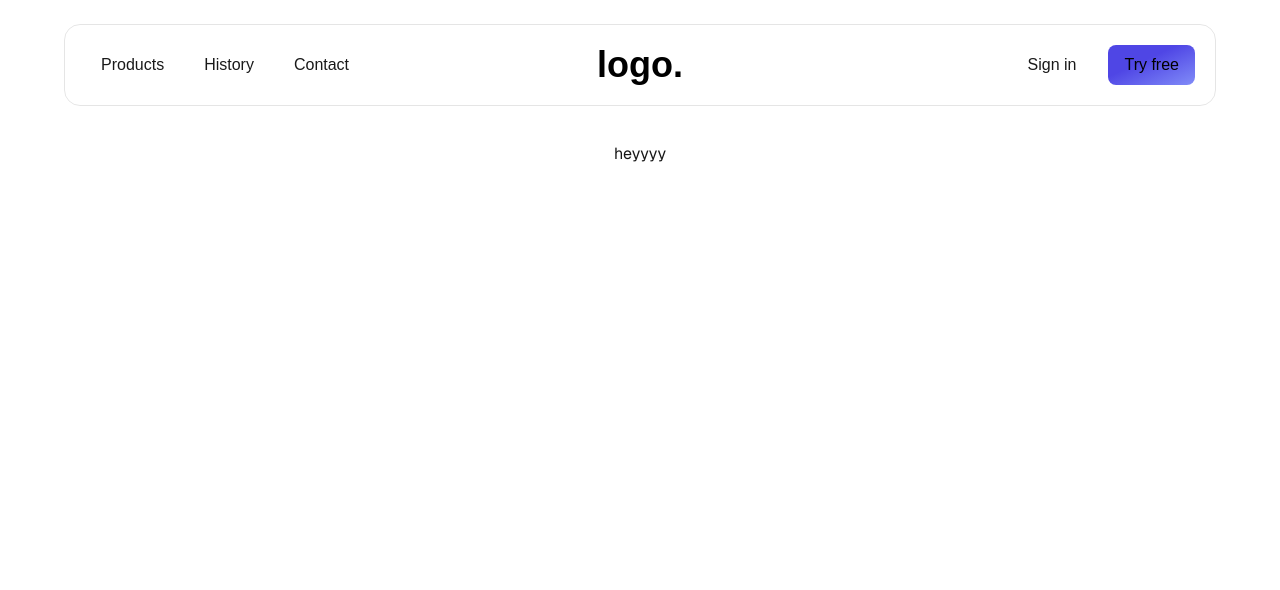
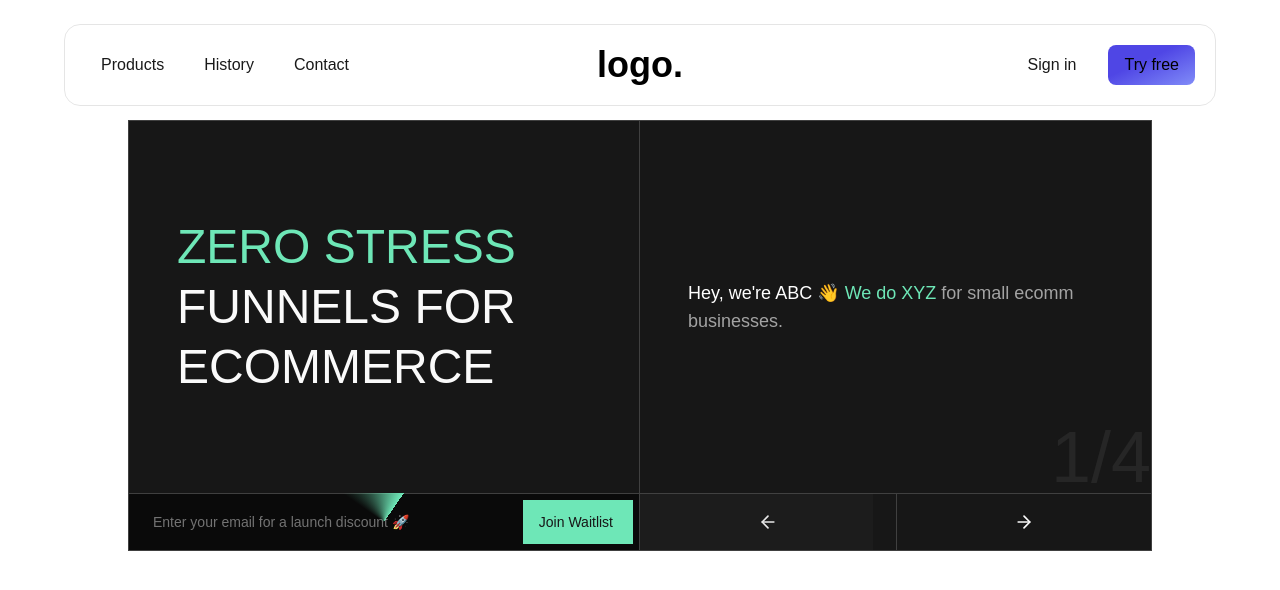
Before and after one commit to jugunu-21/farmopti, a Next.js app: page / in a window 1280 px wide. Shown: the top 590 px of the page. Built offline with nearby package versions, Linux system fonts and the light colour scheme.

Commit message:
add hero section

```diff
--- a/app/page.tsx
+++ b/app/page.tsx
@@ -1,9 +1,10 @@
 
-
+import  {FiftyFiftyHero} from "@/components/hero"
 export default function Home() {
   return (
-    <div className="grid grid-rows-[20px_1fr_20px] items-center justify-items-center min-h-screen p-8 pb-20 gap-16 sm:p-20 font-[family-name:var(--font-geist-sans)]">
-     heyyyy
+    // <div className="grid grid-rows-[20px_1fr_20px] items-center justify-items-center min-h-screen p-8 pb-20 gap-16 sm:p-20 font-[family-name:var(--font-geist-sans)]">
+    <div className="pt-10">
+    <FiftyFiftyHero/>
     </div>
   );
 }
--- /dev/null
+++ b/components/hero.tsx
@@ -0,0 +1,313 @@
+"use client"
+import {
+    animate,
+    useMotionTemplate,
+    useMotionValue,
+    motion,
+    MotionConfig,
+  } from "framer-motion";
+  import React, {
+    Dispatch,
+    SetStateAction,
+    useState,
+    useEffect,
+    MouseEventHandler,
+  } from "react";
+  import { FiArrowLeft, FiArrowRight } from "react-icons/fi";
+  import { SiShopify } from "react-icons/si";
+  import { twMerge } from "tailwind-merge";
+
+  export const FiftyFiftyHero = () => {
+    return (
+      <section className="mx-auto my-4 grid max-w-5xl grid-cols-12 border border-neutral-700 bg-neutral-900 text-neutral-50">
+        <Left />
+        <Right />
+      </section>
+    );
+  };
+
+  const Left = () => (
+    <div className="col-span-12 flex flex-col justify-between border-r border-neutral-700 md:col-span-6">
+      <div className="px-6 py-20 md:px-12 md:py-24">
+        <h1 className="text-4xl uppercase leading-tight md:text-5xl md:leading-tight">
+          <span className="text-emerald-300">Zero stress </span>
+          funnels for Ecommerce
+        </h1>
+      </div>
+      <BeamInput />
+    </div>
+  );
+
+  const BeamInput = () => {
+    const turn = useMotionValue(0);
+
+    useEffect(() => {
+      animate(turn, 1, {
+        ease: "linear",
+        duration: 5,
+        repeat: Infinity,
+      });
+    }, []);
+
+    const backgroundImage = useMotionTemplate`conic-gradient(from ${turn}turn, #6EE7B700 75%, #6EE7B7 100%)`;
+
+    return (
+      <form
+        onSubmit={(e) => {
+          e.preventDefault();
+        }}
+        className="relative z-30 flex w-full items-center gap-2 border-t border-neutral-700 bg-neutral-950 py-1.5 pl-6 pr-1.5"
+      >
+        <input
+          type="email"
+          placeholder="Enter your email for a launch discount 🚀"
+          className="w-full bg-transparent text-sm text-white placeholder-neutral-500 focus:outline-0"
+        />
+
+        <button
+          onClick={(e) => e.stopPropagation()}
+          type="submit"
+          className="group flex shrink-0 items-center gap-1.5 bg-emerald-300 px-4 py-3 text-sm font-medium text-neutral-900 transition-transform active:scale-[0.985]"
+        >
+          <span>Join Waitlist</span>
+          <FiArrowRight className="-mr-4 opacity-0 transition-all group-hover:-mr-0 group-hover:opacity-100" />
+        </button>
+
+        <div className="pointer-events-none absolute inset-0 z-10">
+          <motion.div
+            style={{
+              backgroundImage,
+            }}
+            className="mask-with-browser-support absolute -inset-[1px] border border-transparent bg-origin-border"
+          />
+        </div>
+      </form>
+    );
+  };
+
+  const Right = () => {
+    const [idx, setIdx] = useState(0);
+
+    return (
+      <div className="col-span-12 flex flex-col justify-between md:col-span-6">
+        <div className="relative h-[276px] overflow-hidden md:h-[372px]">
+          {CONTENT.map((c, itemIdx) => {
+            return (
+              <motion.div
+                initial={false}
+                animate={{
+                  opacity: idx === itemIdx ? 1 : 0,
+                  y: idx === itemIdx ? 0 : 24,
+                  filter: idx === itemIdx ? "blur(0px)" : "blur(2px)",
+                }}
+                transition={{
+                  ease: "easeInOut",
+                  duration: 0.3,
+                }}
+                style={{
+                  pointerEvents: idx === itemIdx ? "all" : "none",
+                }}
+                className="absolute inset-0 z-10 grid place-content-center space-y-3 px-6 text-base font-light leading-relaxed text-neutral-400 md:px-12 md:text-lg"
+                key={itemIdx}
+              >
+                {c.content}
+              </motion.div>
+            );
+          })}
+
+          <span className="pointer-events-none absolute -right-0 bottom-0 z-0 text-7xl text-neutral-800">
+            {idx + 1}/{CONTENT.length}
+          </span>
+        </div>
+
+        <Buttons idx={idx} setIdx={setIdx} />
+      </div>
+    );
+  };
+
+  const Buttons = ({
+    idx,
+    setIdx,
+  }: {
+    idx: number;
+    setIdx: Dispatch<SetStateAction<number>>;
+  }) => {
+    return (
+      <div className="relative grid h-[57px] grid-cols-2 border-t border-neutral-700">
+        <ShiftButton
+          onClick={() => {
+            setIdx((pv) => {
+              if (pv === 0) {
+                return CONTENT.length - 1;
+              } else {
+                return pv - 1;
+              }
+            });
+          }}
+          topDivClasses="bg-neutral-900"
+          bottomDivClasses="bg-neutral-950"
+        >
+          <FiArrowLeft className="mx-auto text-xl" />
+        </ShiftButton>
+        <ShiftButton
+          topDivClasses="bg-neutral-900"
+          btnClasses="border-neutral-700 border-l"
+          bottomDivClasses="bg-neutral-950"
+          onClick={() => {
+            setIdx((pv) => {
+              if (pv === CONTENT.length - 1) {
+                return 0;
+              } else {
+                return pv + 1;
+              }
+            });
+          }}
+        >
+          <FiArrowRight className="mx-auto text-xl" />
+        </ShiftButton>
+
+        <motion.span
+          key={idx}
+          initial={{
+            width: "0%",
+          }}
+          animate={{
+            width: "100%",
+          }}
+          transition={{
+            duration: 12,
+            ease: "linear",
+          }}
+          onAnimationComplete={() => {
+            setIdx((pv) => {
+              if (pv === CONTENT.length - 1) {
+                return 0;
+              } else {
+                return pv + 1;
+              }
+            });
+          }}
+          className="pointer-events-none absolute -top-[1px] bottom-0 z-20 bg-neutral-600/10"
+        />
+      </div>
+    );
+  };
+
+  const ShiftButton = ({
+    onClick,
+    children,
+    btnClasses,
+    topDivClasses,
+    bottomDivClasses,
+  }: {
+    onClick?: MouseEventHandler<HTMLButtonElement>;
+    children: React.ReactNode;
+    btnClasses?: string;
+    topDivClasses?: string;
+    bottomDivClasses?: string;
+  }) => {
+    return (
+      <MotionConfig
+        transition={{
+          ease: "circOut",
+          duration: 0.25,
+        }}
+      >
+        <motion.button
+          initial="initial"
+          whileHover="hovered"
+          className={twMerge(
+            "relative overflow-hidden transition-colors",
+            btnClasses
+          )}
+          onClick={onClick}
+        >
+          <motion.div
+            variants={{
+              initial: {
+                y: "0%",
+              },
+              hovered: {
+                y: "-100%",
+              },
+            }}
+            className={twMerge(
+              "grid h-full place-content-center bg-neutral-950",
+              topDivClasses
+            )}
+          >
+            {children}
+          </motion.div>
+          <motion.div
+            variants={{
+              initial: {
+                y: "100%",
+              },
+              hovered: {
+                y: "0%",
+              },
+            }}
+            className={twMerge(
+              "absolute inset-0 grid h-full place-content-center",
+              bottomDivClasses
+            )}
+          >
+            {children}
+          </motion.div>
+        </motion.button>
+      </MotionConfig>
+    );
+  };
+
+  const CONTENT = [
+    {
+      content: (
+        <>
+          <p>
+            <span className="text-white">Hey, we're ABC 👋</span>{" "}
+            <a href="#" className="text-emerald-300 hover:underline">
+              We do XYZ{" "}
+            </a>
+            for small ecomm businesses.
+          </p>
+        </>
+      ),
+    },
+    {
+      content: (
+        <>
+          <p>
+            We're working on building out our{" "}
+            <span className="text-white">revolutionary</span> new platform.
+          </p>
+          <p>
+            We'd love to hear from you to make sure what we're building will fix
+            your problems.
+          </p>
+        </>
+      ),
+    },
+    {
+      content: (
+        <>
+          <p>
+            We integrate directly with <span className="text-white">Shopify</span>{" "}
+            <SiShopify className="inline text-green-400" /> in a single click. No
+            crazy setup in walkthrough needed.
+          </p>
+        </>
+      ),
+    },
+    {
+      content: (
+        <>
+          <p>
+            <span className="text-white">Sound cool?</span> Join the waitlist{" "}
+            <span className="hidden md:inline">to your left</span>
+            <span className="inline md:hidden">above</span> for updates and a
+            discount when we launch 🚀
+          </p>
+        </>
+      ),
+    },
+  ];
```
